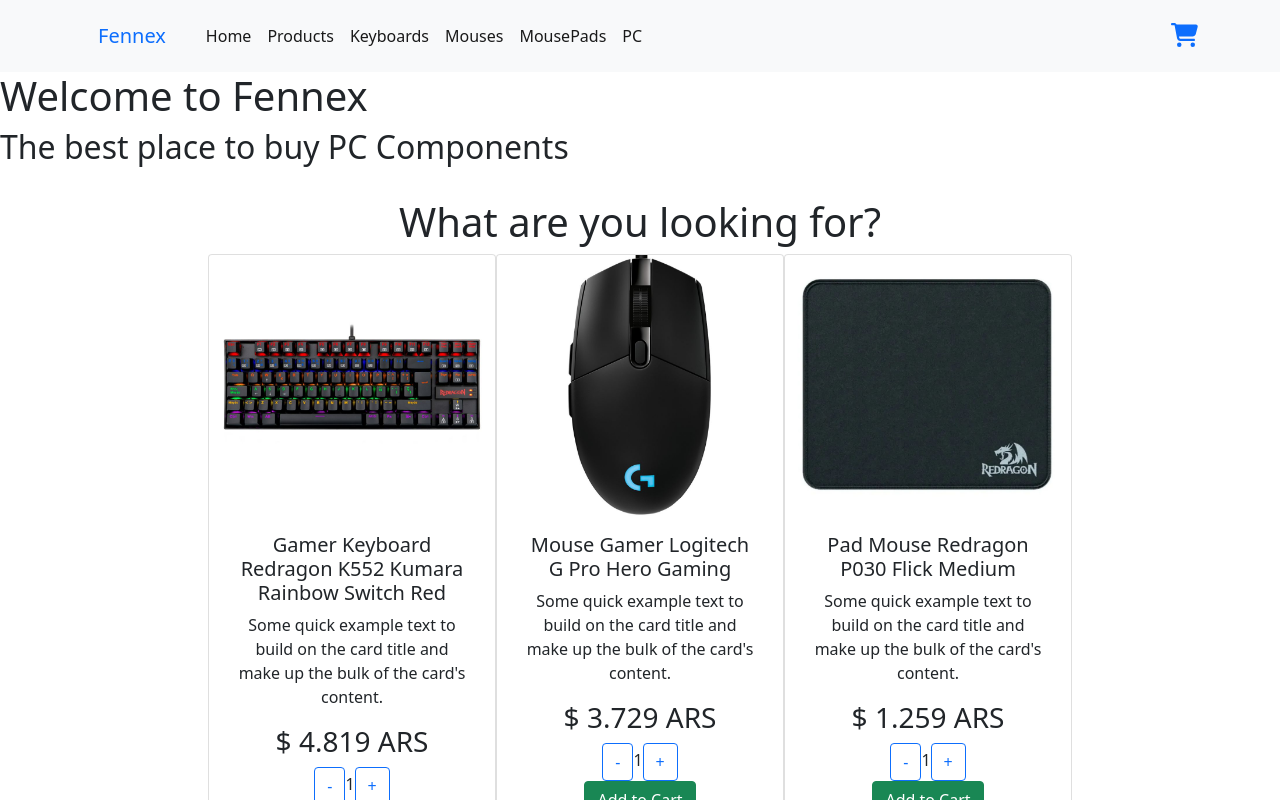
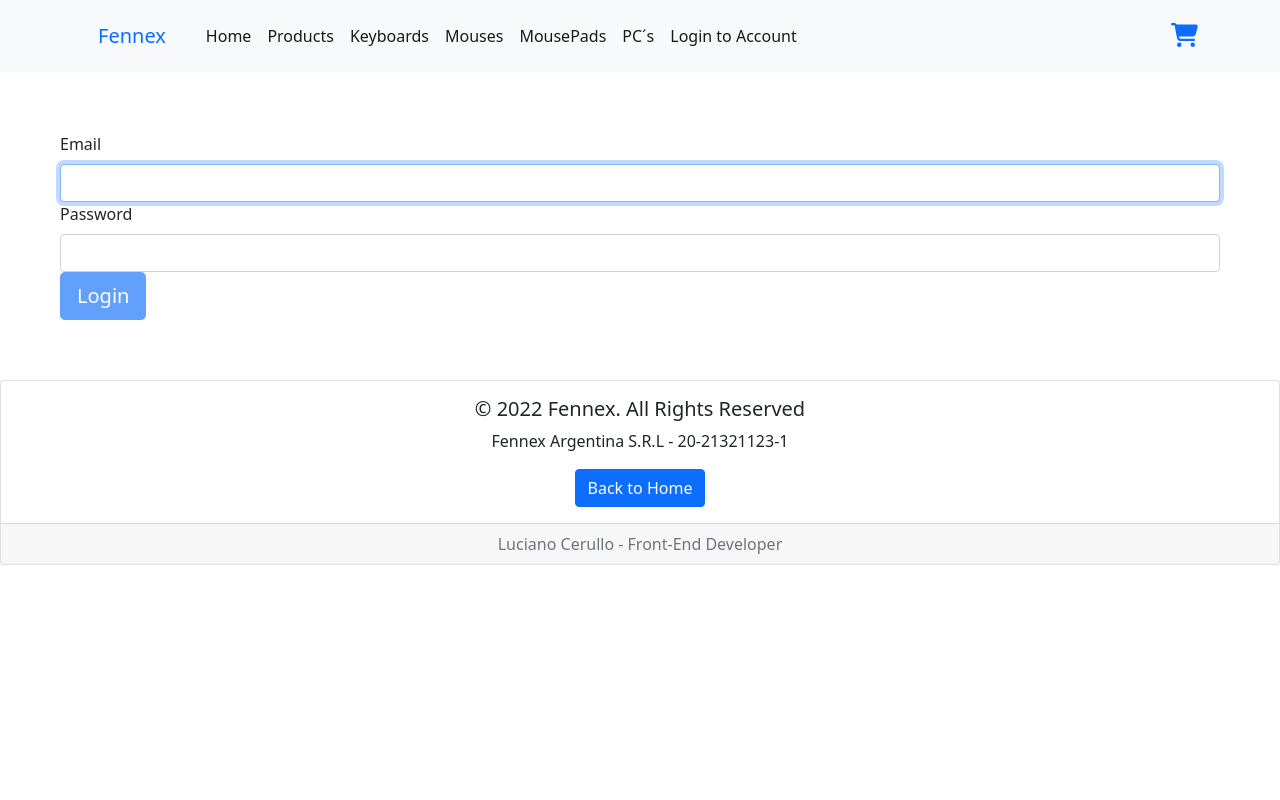
Before and after one commit to LucianoCerullo77/preentrega, a React (Create React App) app: page /login in a window 1280 px wide. Shown: the top 800 px of the page. Built offline with nearby package versions, Linux system fonts and the light colour scheme.

Commit message:
se hizo un login

```diff
--- a/src/App.js
+++ b/src/App.js
@@ -8,6 +8,7 @@
 import Product from "./views/Product/Product"
 import Header from "./components/Header/Header"
 import Footer from "./components/Footer/Footer"
+import Login from "./views/Login/Login"
 
 
 
@@ -21,6 +22,7 @@
           <Route exact path="/product/:productId" element={<Product />} />
           <Route exact path="/category/:categoryId" element={<Category />} />
           <Route exact path="/cart" element={<Cart />} />
+          <Route exact path="/login" element={<Login />} />
         </Routes>
         <Footer/>
       </BrowserRouter>
--- a/src/components/Header/Header.jsx
+++ b/src/components/Header/Header.jsx
@@ -17,7 +17,8 @@
                 <Link to="/category/1" className="nav-link active" aria-current="page">Keyboards</Link>
                 <Link to="/category/2" className="nav-link active" aria-current="page">Mouses</Link>
                 <Link to="/category/3" className="nav-link active" aria-current="page">MousePads</Link>
-                <Link to="/category/4" className="nav-link active" aria-current="page">PC</Link>
+                <Link to="/category/4" className="nav-link active" aria-current="page">PC´s</Link>
+                <Link to="/login" className="nav-link active" aria-current="page">Login to Account</Link>
                 </Nav>
           </Navbar.Collapse>
           <CartWidget />
--- a/src/views/Cart/Cart.jsx
+++ b/src/views/Cart/Cart.jsx
@@ -2,9 +2,9 @@
 export default function Cart () {
   return(
     <div>
-      <h1>Cart Product</h1>
-      <h2> This is you product </h2>
-      <p>Confirm your purchase down below</p>
+      <h1 style={{textAlign:'center'}}>Cart Product</h1>
+      <h2 style={{textAlign:'center'}}> This is you product </h2>
+      <p style={{textAlign:'center'}}>Confirm your purchase down below</p>
     </div>
   )
 }
--- a/src/views/Category/Category.jsx
+++ b/src/views/Category/Category.jsx
@@ -5,7 +5,7 @@
 
   return (
     <div>
-      <h1>Our Category List</h1>
+      <h1 style={{textAlign:'center'}}>Our Category List</h1>
       <ItemListContainer categoryId={categoryId} />
     </div>
   );
--- a/src/views/Home/Home.jsx
+++ b/src/views/Home/Home.jsx
@@ -2,8 +2,8 @@
 export default function Home () {
   return (
     <div className="App">
-      <h1>Welcome to Fennex</h1>
-      <h2>The best place to buy PC Components</h2>
+      <h1 style={{textAlign:'center'}}>Welcome to Fennex</h1>
+      <h2 style={{textAlign:'center'}}>The best place to buy PC Components</h2>
       <br />
       <ItemListContainer title="What are you looking for?"/>
     </div>
--- /dev/null
+++ b/src/views/Login/Login.jsx
@@ -0,0 +1,50 @@
+
+import React, { useState } from "react";
+import Form from "react-bootstrap/Form";
+import Button from "react-bootstrap/Button";
+
+
+
+export default function Login() {
+  const [email, setEmail] = useState("");
+  const [password, setPassword] = useState("");
+
+  function validateForm() {
+    return email.length > 0 && password.length > 0;
+  }
+
+
+  const handleSubmit = (e) => {
+    e.preventDefault();
+    e.stopPropagation();
+  }
+
+
+
+  return (
+    <div className="Login" style={{padding:'60px'}}>
+      <Form onSubmit={handleSubmit}>
+        <Form.Group size="lg" controlId="email">
+          <Form.Label>Email</Form.Label>
+          <Form.Control
+            autoFocus
+            type="email"
+            value={email}
+            onChange={(e) => setEmail(e.target.value)}
+          />
+        </Form.Group>
+        <Form.Group size="lg" controlId="password">
+          <Form.Label>Password</Form.Label>
+          <Form.Control
+            type="password"
+            value={password}
+            onChange={(e) => setPassword(e.target.value)}
+          />
+        </Form.Group>
+        <Button block size="lg" type="submit" disabled={!validateForm()}>
+          Login
+        </Button>
+      </Form>
+    </div>
+  );
+}
--- a/src/views/Products/Products.jsx
+++ b/src/views/Products/Products.jsx
@@ -3,7 +3,7 @@
 export default function Products() {
   return (
     <div>
-      <h1>Product List</h1>
+      <h1 style={{textAlign:'center'}}>Product List</h1>
       <ItemListContainer />
     </div>
   );
```
